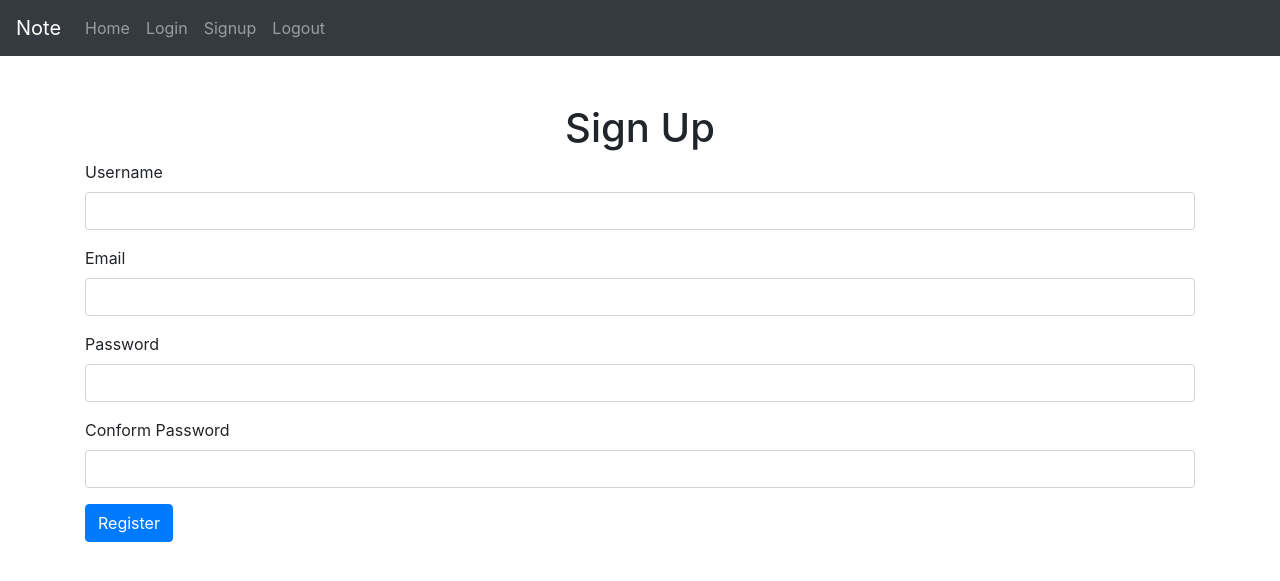
After one commit to zeelrupapara/flask-note, a Flask app: page /signup in a window 1280 px wide. The commit adds this page. Shown: the top 581 px of the page. Run offline with Flask 3, Linux system fonts and the light colour scheme.

```diff
--- /dev/null
+++ b/instance/config.py
@@ -0,0 +1,2 @@
+SECRET_KEY= 'secret key'
+SQLALCHEMY_DATABASE_URI = "mysql+pymysql://note:note@localhost:3306/note"
--- a/website/auth.py
+++ b/website/auth.py
@@ -1,3 +1,36 @@
-from flask import Blueprint
+from flask import Blueprint, render_template, request, flash
 
 auth = Blueprint('auth', __name__)
+
+
+@auth.route('/login')
+def login():
+    return render_template('login.html')
+
+
+@auth.route('/logout')
+def logout():
+    return "<p>Logout</p>"
+
+
+@auth.route('/signup', methods=['GET', 'POST'])
+def signup():
+    if request.method == 'POST':
+        user = {
+            "username": request.form['username'],
+            "email": request.form['email'],
+            "password": request.form['password'],
+            "conform_password": request.form['conform_password']
+        }
+        print(user)
+        if len(user["username"]) < 4:
+            flash('Username is longer than 4 cherater', category="error")
+        elif len(user["email"]) < 4:
+            flash('Email is longer than 4 cherater', category="error")
+        elif len(user['password']) < 7:
+            flash('Password is longer than 7 cherater', category="error")
+        elif user['password'] != user['conform_password']:
+            flash('Password not matched with confirm password', category="error")
+        else:
+            flash('Account Created', category="success")
+    return render_template('signup.html')
--- a/website/templates/base.html
+++ b/website/templates/base.html
@@ -4,6 +4,11 @@
     <meta charset="UTF-8" />
     <meta http-equiv="X-UA-Compatible" content="IE=edge" />
     <meta name="viewport" content="width=device-width, initial-scale=1.0" />
+    <link
+      rel="icon"
+      type="image/x-icon"
+      href="{{ url_for('static', filename='note.svg') }}"
+    />
     <link
       rel="stylesheet"
       href="https://cdn.jsdelivr.net/npm/bootstrap@4.6.2/dist/css/bootstrap.min.css"
@@ -13,8 +18,9 @@
     <title>{% block title %}Home{% endblock %}</title>
   </head>
   <body>
-    <nav class="navbar navbar-expand-lg navbar-light bg-light">
-      <a class="navbar-brand" href="#">Navbar</a>
+    <!-- Nav Bar -->
+    <nav class="navbar navbar-expand-lg navbar-dark bg-dark">
+      <a class="navbar-brand" href="{{ url_for('views.home') }}">Note</a>
       <button
         class="navbar-toggler"
         type="button"
@@ -28,25 +34,48 @@
       </button>
       <div class="collapse navbar-collapse" id="navbarNav">
         <ul class="navbar-nav">
-          <li class="nav-item active">
-            <a class="nav-link" href="#"
-              >Home <span class="sr-only">(current)</span></a
-            >
+          <li class="nav-item">
+            <a class="nav-link" href="{{ url_for('views.home') }}">Home</a>
           </li>
           <li class="nav-item">
-            <a class="nav-link" href="#">Login</a>
+            <a class="nav-link" href="{{ url_for('auth.login') }}">Login</a>
           </li>
           <li class="nav-item">
-            <a class="nav-link" href="#">Signin</a>
+            <a class="nav-link" href="{{ url_for('auth.signup') }}">Signup</a>
           </li>
           <li class="nav-item">
-            <a class="nav-link disabled">Logout</a>
+            <a class="nav-link" href="{{ url_for('auth.logout') }}">Logout</a>
           </li>
         </ul>
       </div>
     </nav>
-    <div class="container">{% block content %}{% endblock %}</div>
 
+    <!-- Notification Bar -->
+    {% with messages = get_flashed_messages(with_categories=true) %} {% if
+    messages %} {% for category, message in messages %} {% if category ==
+    'error' %}
+    <div class="alert alert-danger alter-dismissable fade show" role="alert">
+      {{ message }}
+      <button type="button" class="close" data-dismiss="alert">
+        <span aria-hidden="true">&times;</span>
+      </button>
+    </div>
+    {% else %}
+    <div class="alert alert-success alter-dismissable fade show" role="alert">
+      {{ message }}
+      <button type="button" class="close" data-dismiss="alert">
+        <span aria-hidden="true">&times;</span>
+      </button>
+    </div>
+    {% endif %} {% endfor %} {% endif %} {% endwith %}
+
+    <!-- Content of Other Components like home, login... -->
+    <div class="mt-5 container-fluid">{% block content %}{% endblock %}</div>
+    <!-- End of content -->
+
+    <!-- Footer -->
+
+    <!-- BootStrap Javascrpt bundle -->
     <script
       src="https://cdn.jsdelivr.net/npm/jquery@3.5.1/dist/jquery.slim.min.js"
       integrity="sha384-DfXdz2htPH0lsSSs5nCTpuj/zy4C+OGpamoFVy38MVBnE+IbbVYUew+OrCXaRkfj"
--- /dev/null
+++ b/website/templates/signup.html
@@ -0,0 +1,48 @@
+{% extends "base.html" %} {% block title %}Signup | Note{% endblock %} {% block
+content %}
+<h1 class="text-center">Sign Up</h1>
+<form class="container" method="post">
+  <div class="form-group">
+    <label for="InputUsername">Username</label>
+    <input
+      type="password"
+      name="username"
+      class="form-control"
+      id="InputUsername"
+      required
+    />
+  </div>
+  <div class="form-group">
+    <label for="InputEmail">Email</label>
+    <input
+      type="email"
+      name="email"
+      class="form-control"
+      id="InputEmail"
+      aria-describedby="emailHelp"
+      required
+    />
+  </div>
+  <div class="form-group">
+    <label for="InputPassword">Password</label>
+    <input
+      type="password"
+      name="password"
+      class="form-control"
+      id="InputPassword"
+      required
+    />
+  </div>
+  <div class="form-group">
+    <label for="ConformInputPassword">Conform Password</label>
+    <input
+      type="password"
+      name="conform_password"
+      class="form-control"
+      id="ConformInputPassword"
+      required
+    />
+  </div>
+  <button type="submit" class="btn btn-primary">Register</button>
+</form>
+{% endblock %}
```
Also changed, not shown: docker-compose.yaml (added, +21 -0 lines), requirements.txt (added, +16 -0 lines), website/__init__.py (+9 -2 lines), website/models.py (+29 -0 lines), website/templates/home.html (+19 -3 lines), website/templates/login.html (added, +28 -0 lines), website/static/note.svg (added).
